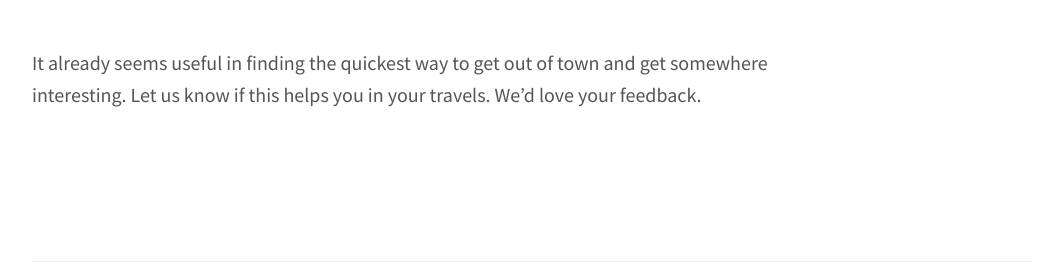
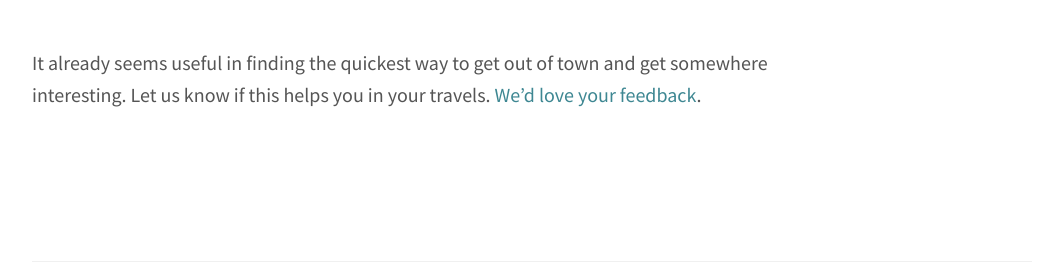
Before and after one commit to Paravel/DayTrip-Blog, a Jekyll site: the page built from _posts/2015-11-18-sortable-lists.markdown, in a window 1280 px wide. Shown: the part 1333-1610 px from the top of the page, without its empty margins (108-1171 px from the left). Built offline with Jekyll 4.4.1, drawn with Linux system fonts in a browser that asks for light colours; part of the change alters nothing that is shown.

```diff
--- a/_posts/2015-11-18-sortable-lists.markdown
+++ b/_posts/2015-11-18-sortable-lists.markdown
@@ -11,4 +11,4 @@ Great news, everyone! We've just rolled out one of the most requested features:
 
 ![Showing dropdown menu for list sorting](/assets/img/sortby.gif)
 
-It already seems useful in finding the quickest way to get out of town and get somewhere interesting. Let us know if this helps you in your travels. We'd love your feedback.
+It already seems useful in finding the quickest way to get out of town and get somewhere interesting. Let us know if this helps you in your travels. [We'd love your feedback](https://docs.google.com/forms/d/1FG6_gaNWk_OLEnSMwQ76oXnDM4bpMlhF-pu0aA-s_zw/viewform?c=0&w=1).
```
